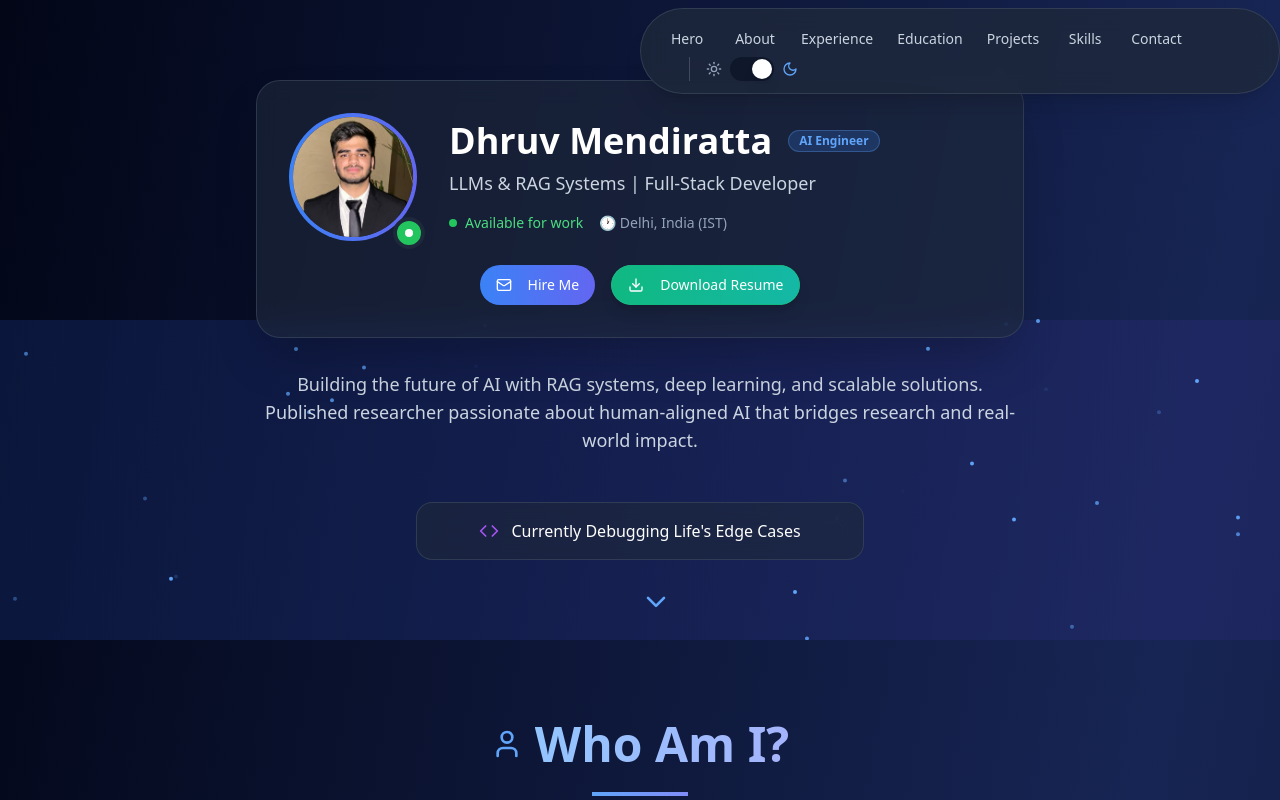
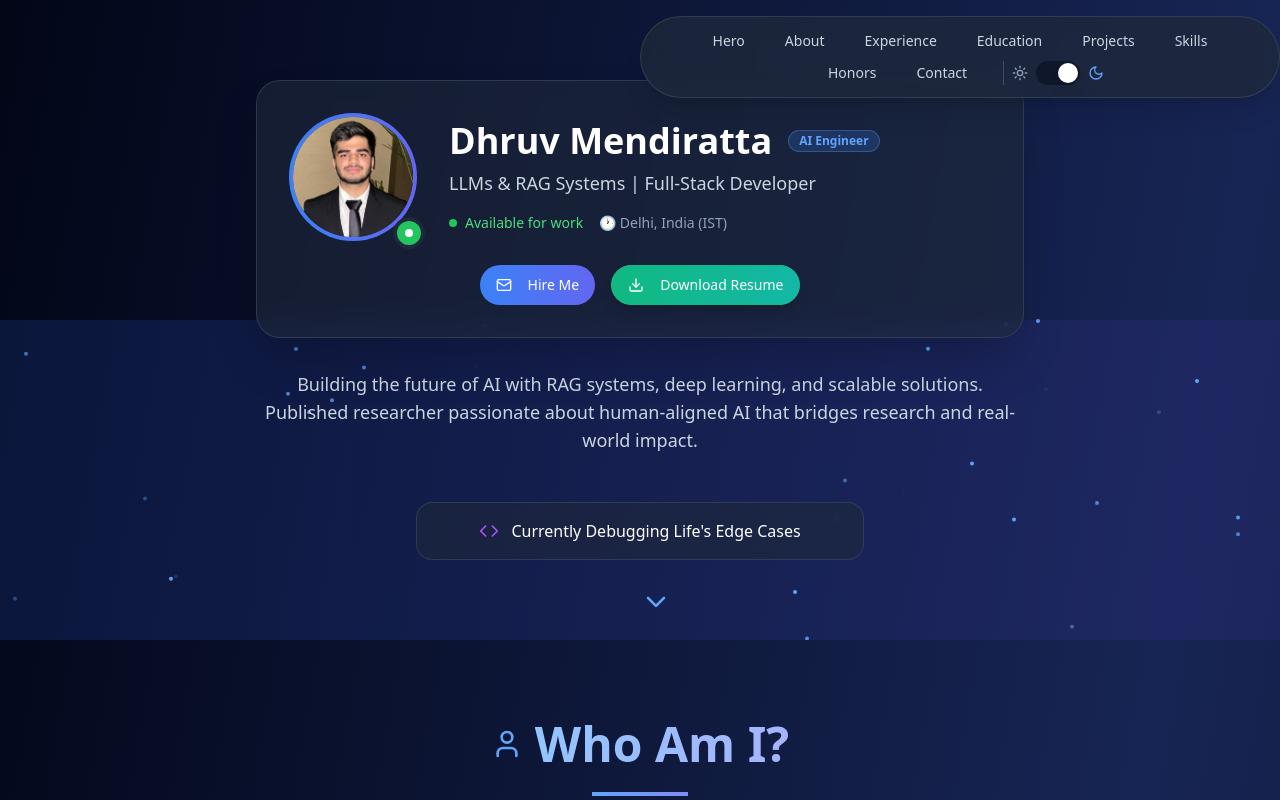
Before and after one commit to dhruvm-18/dhruv-portfolio, a React (Vite) app: page / in a window 1280 px wide. Shown: the top 800 px of the page. Built offline with nearby package versions, Linux system fonts and the light colour scheme.

Commit message:
feat: center navigation bar and add honors section

```diff
--- a/src/pages/Index.tsx
+++ b/src/pages/Index.tsx
@@ -186,25 +186,24 @@ const Index = () => {
     <div ref={containerRef} className={`min-h-screen transition-all duration-500 ${themeClasses} overflow-x-hidden`}>
       {/* Floating Navigation */}
       <motion.nav
-        className={`fixed top-2 left-1/2 -translate-x-1/2 z-50 flex justify-center items-center backdrop-blur-md ${navClasses} rounded-full px-3 py-2 border shadow-xl w-[95vw] max-w-[420px] md:max-w-none md:w-auto md:px-6 md:py-3`}
+        className={`fixed top-4 left-1/2 -translate-x-1/2 z-50 flex justify-center items-center backdrop-blur-md ${navClasses} rounded-full px-4 py-2 border shadow-xl`}
         initial={{ y: -100, opacity: 0 }}
         animate={{ y: 0, opacity: 1 }}
         transition={{ delay: 1 }}
       >
-        <div className="flex flex-wrap items-center space-x-2 md:space-x-6">
-          {['Hero', 'About', 'Experience', 'Education', 'Projects', 'Skills', 'Contact'].map((item) => (
+        <div className="flex flex-wrap items-center justify-center gap-x-1 sm:gap-x-2 md:gap-x-4">
+          {['Hero', 'About', 'Experience', 'Education', 'Projects', 'Skills', 'Honors', 'Contact'].map((item) => (
             <button
               key={item}
               onClick={() => scrollToSection(item.toLowerCase())}
-              className={`text-xs md:text-sm font-medium px-2 py-1 md:px-0 md:py-0 rounded transition-colors duration-300 focus:outline-none focus:ring-2 focus:ring-blue-400 ${
+              className={`text-xs md:text-sm font-medium px-3 py-1.5 rounded-full transition-colors duration-300 focus:outline-none focus:ring-2 focus:ring-blue-400 ${
                 isDarkMode ? 'text-slate-300 hover:text-blue-400' : 'text-gray-600 hover:text-blue-600'
               }`}
-              style={{ minWidth: 44, minHeight: 36 }}
             >
               {item}
             </button>
           ))}
-          <div className="flex items-center space-x-1 md:space-x-2 ml-2 md:ml-4 pl-2 md:pl-4 border-l border-slate-400/30">
+          <div className="flex items-center space-x-1 md:space-x-2 ml-2 pl-2 border-l border-slate-400/30">
             <Sun className={`w-4 h-4 ${isDarkMode ? 'text-slate-400' : 'text-yellow-500'}`} />
             <Switch checked={isDarkMode} onCheckedChange={toggleTheme} />
             <Moon className={`w-4 h-4 ${isDarkMode ? 'text-blue-400' : 'text-slate-400'}`} />
```
